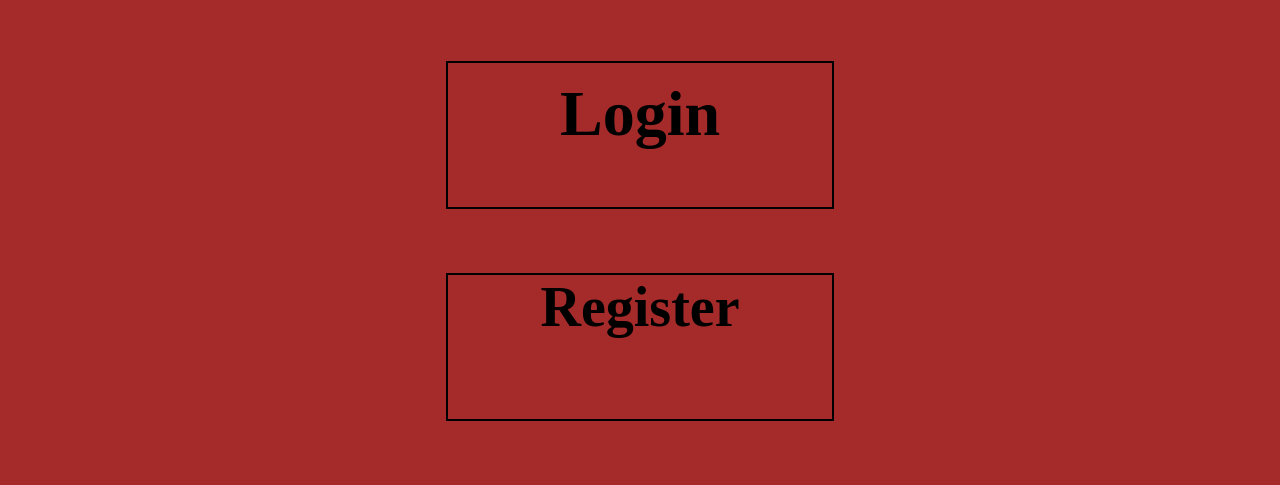
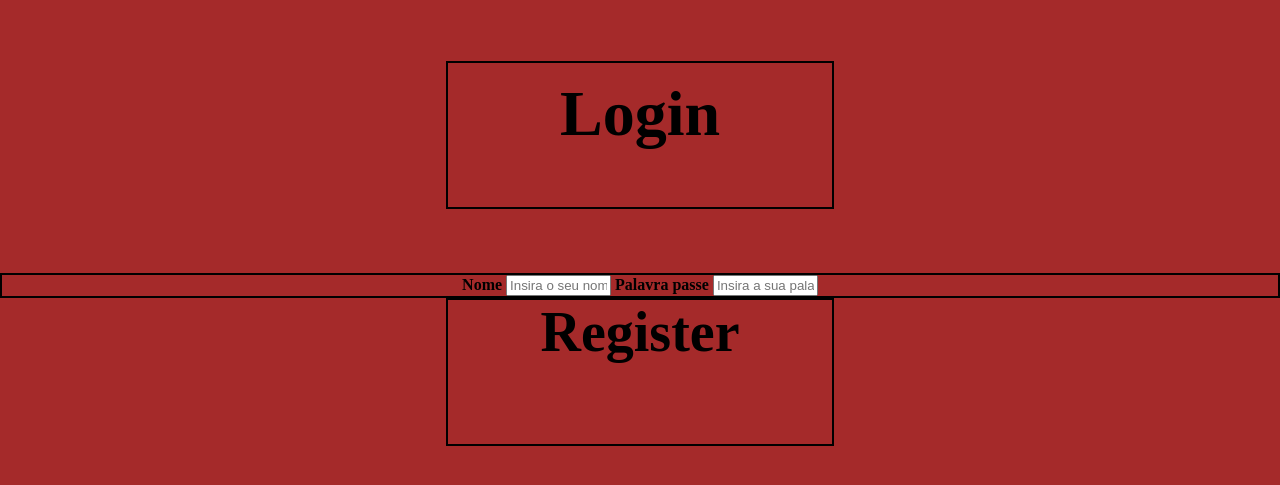
Before and after one commit to mike-lti/Projeto_IC, a plain HTML site: page home_page.html in a window 1280 px wide. Shown: the part 281-766 px from the top of the page. Drawn offline with Linux system fonts and the light colour scheme.

Commit message:
dimmer
ainda falta java e css do dimmer

```diff
--- a/home_page.html
+++ b/home_page.html
@@ -16,11 +16,32 @@
 
         </div>
 
+        <div class="loginHandler" onclick=loginDimmerShower()>
+
+            <a class ="loginLink" href = "index.html">Login</a>
+
+        </div>
 
 
-        <div class="loginHandler">
+        <div class="loginDimmer">
+            <form>
+                <label for="username">
+                    <b>Nome</b>
+                </label>
+                <input type="text" maxlength="20" size="10" placeholder="Insira o seu nome de utilizador"
+                name="username" required>
 
-            <a class ="loginLink" href = "index.html">Login</a>
+                <label for="password">
+                    <b>Palavra passe</b>
+
+                </label>
+                <input type="text" maxlength="15" size="10" placeholder="Insira a sua palavra passe"
+                name="password" required>
+
+
+            </form>
+
+
 
         </div>
 
--- a/styles/home_page_style.css
+++ b/styles/home_page_style.css
@@ -4,6 +4,15 @@
     background-color: brown;
     margin: auto;
 }
+
+.loginDimmer{
+    border: 2px, solid, black;
+    display: absolute;
+    text-align: center;
+}
+
+
+
 
 .imageContainer{
     text-align: center;
```
